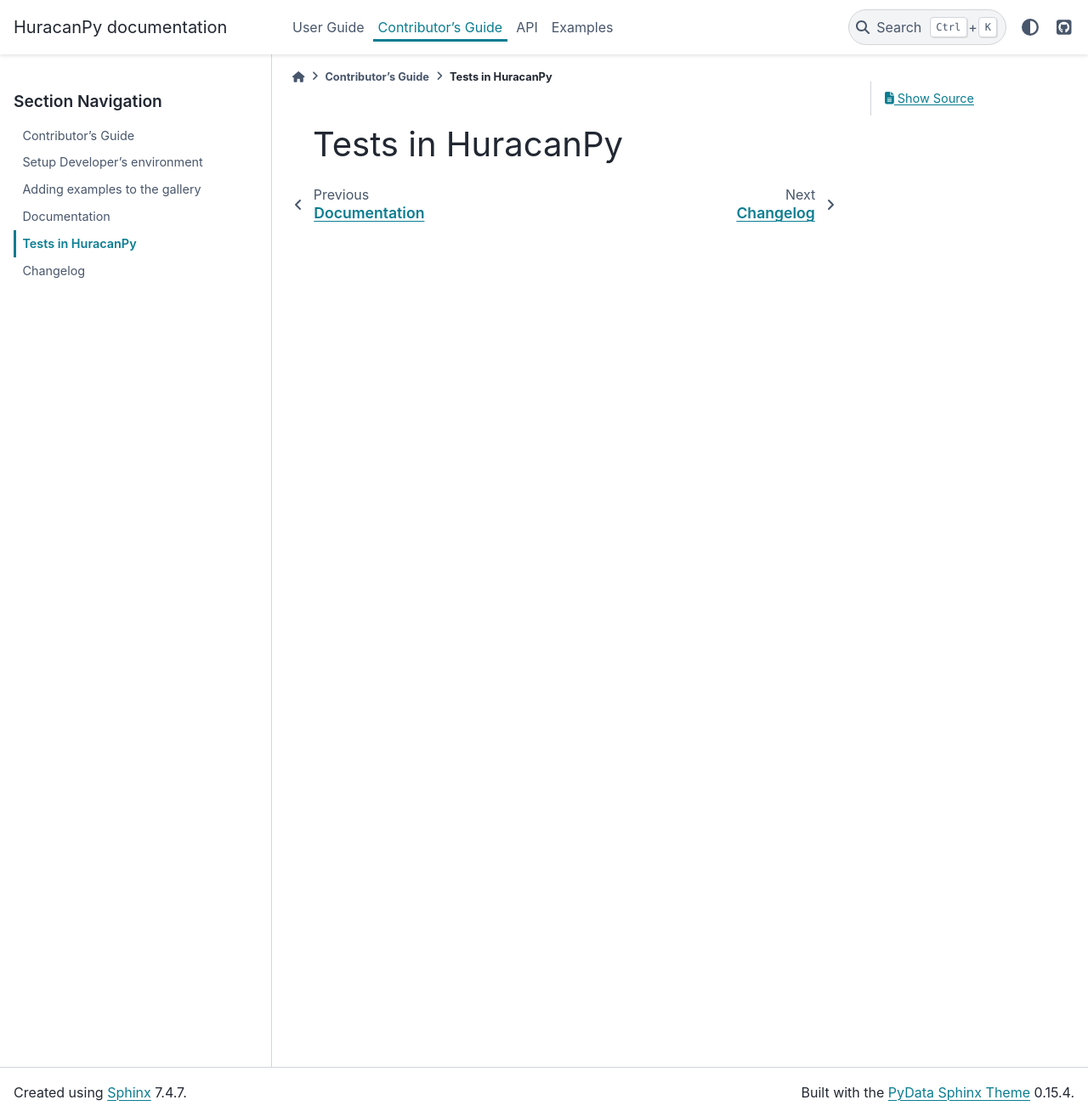
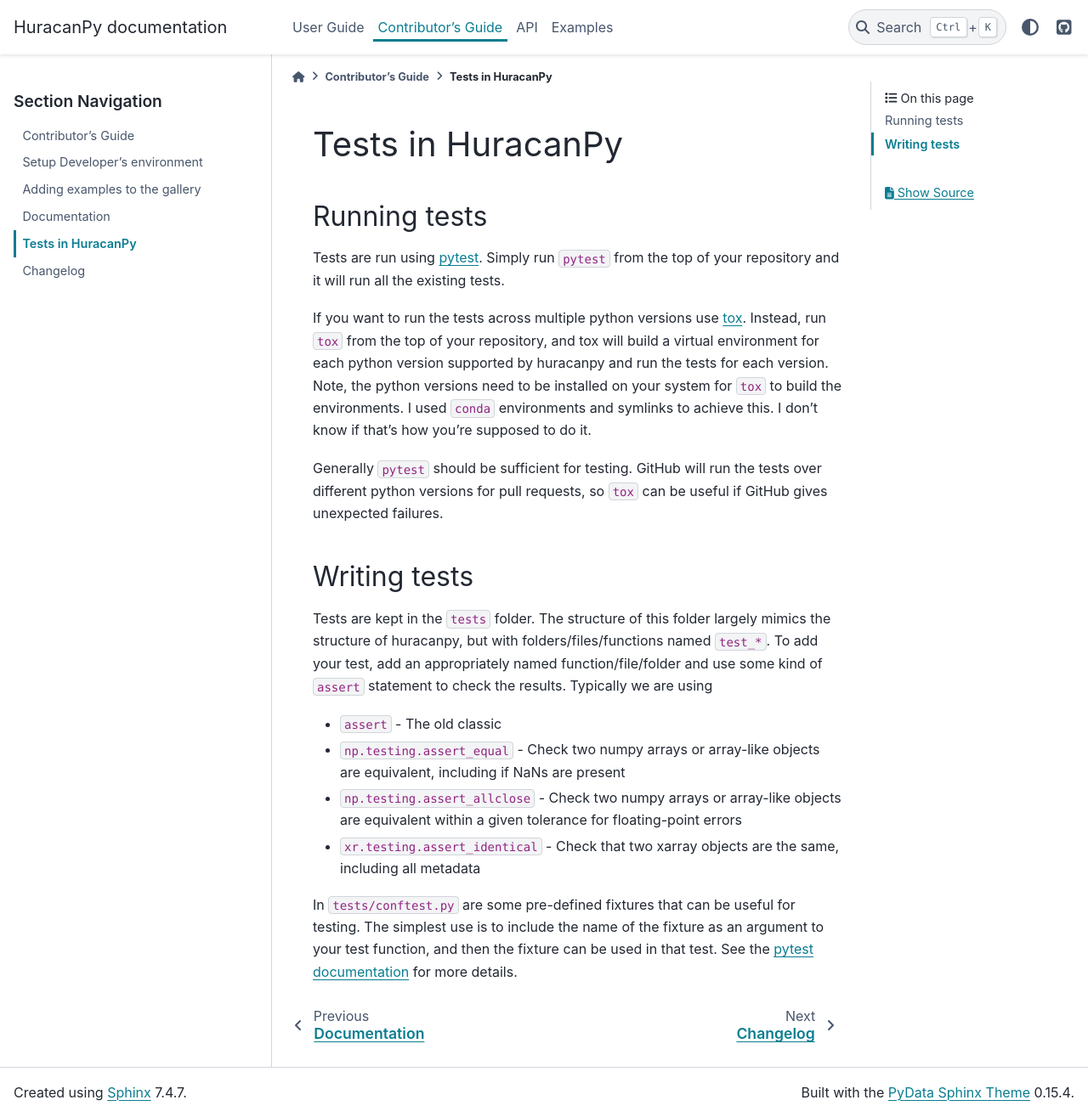
Before and after one commit to Huracan-project/huracanpy, a Sphinx documentation site: the page built from docs/dev_guide/tests.md, in a window 1280 px wide and 1315 px high. Shown: the whole window at 85% size. Built offline with Sphinx 7.4.7 and the PyData theme 0.15.4, drawn with Linux system fonts in a browser that asks for light colours; pages that are not in the unit, such as notebooks, are missing from menus.

Commit message:
Update dev guide

```diff
--- a/docs/conf.py
+++ b/docs/conf.py
@@ -44,6 +44,11 @@ intersphinx_mapping = {
     "metpy": ("https://unidata.github.io/MetPy/latest/", None),
 }
 
+# myst parser (markdown)
+myst_enable_extensions = [
+    "colon_fence",
+]
+
 # -- Options for HTML output -------------------------------------------------
 # https://www.sphinx-doc.org/en/master/usage/configuration.html#options-for-html-output
 
--- /dev/null
+++ b/docs/dev_guide/tests.md
@@ -0,0 +1,29 @@
+# Tests in HuracanPy
+
+## Running tests
+Tests are run using [pytest](https://docs.pytest.org/en/latest/). Simply run
+`pytest` from the top of your repository and it will run all the existing tests.
+
+If you want to run the tests across multiple python versions use [tox](https://tox.wiki/en/stable/).
+Instead, run `tox` from the top of your repository, and tox will build a virtual environment for each python version supported by huracanpy and run the tests for each version.
+Note, the python versions need to be installed on your system for `tox` to build the environments.
+I used `conda` environments and symlinks to achieve this.
+I don't know if that's how you're supposed to do it.
+
+Generally `pytest` should be sufficient for testing.
+GitHub will run the tests over different python versions for pull requests, so `tox` can be useful if GitHub gives unexpected failures.
+
+## Writing tests
+Tests are kept in the `tests` folder.
+The structure of this folder largely mimics the structure of huracanpy, but with folders/files/functions named `test_*`.
+To add your test, add an appropriately named function/file/folder and use some kind of `assert`
+statement to check the results.
+Typically we are using
+- `assert` - The old classic
+- `np.testing.assert_equal` - Check two numpy arrays or array-like objects are equivalent, including if NaNs are present
+- `np.testing.assert_allclose` - Check two numpy arrays or array-like objects are equivalent within a given tolerance for floating-point errors
+- `xr.testing.assert_identical` - Check that two xarray objects are the same, including all metadata
+
+In `tests/conftest.py` are some pre-defined fixtures that can be useful for testing.
+The simplest use is to include the name of the fixture as an argument to your test function, and then the fixture can be used in that test.
+See the [pytest documentation](https://docs.pytest.org/en/stable/explanation/fixtures.html) for more details.
--- a/docs/dev_guide/tests.rst
+++ /dev/null
@@ -1,3 +0,0 @@
-==================
-Tests in HuracanPy
-==================
--- a/pyproject.toml
+++ b/pyproject.toml
@@ -38,6 +38,7 @@ dev = [
   "pre-commit",
   "pytest",
   "ruff",
+  "tox",
 ]
 docs = [
     "pydata-sphinx-theme",
```
Also changed, not shown: docs/dev_guide/changelog.md (+8 -15 lines), docs/dev_guide/doc.md (added, +42 -0 lines), docs/dev_guide/doc.rst (deleted, +0 -47 lines), docs/dev_guide/examples.md (renamed from docs/dev_guide/examples.rst, +5 -6 lines), docs/dev_guide/index.rst (+5 -9 lines), docs/dev_guide/setup.md (added, +43 -0 lines), docs/dev_guide/setup.rst (deleted, +0 -32 lines).
